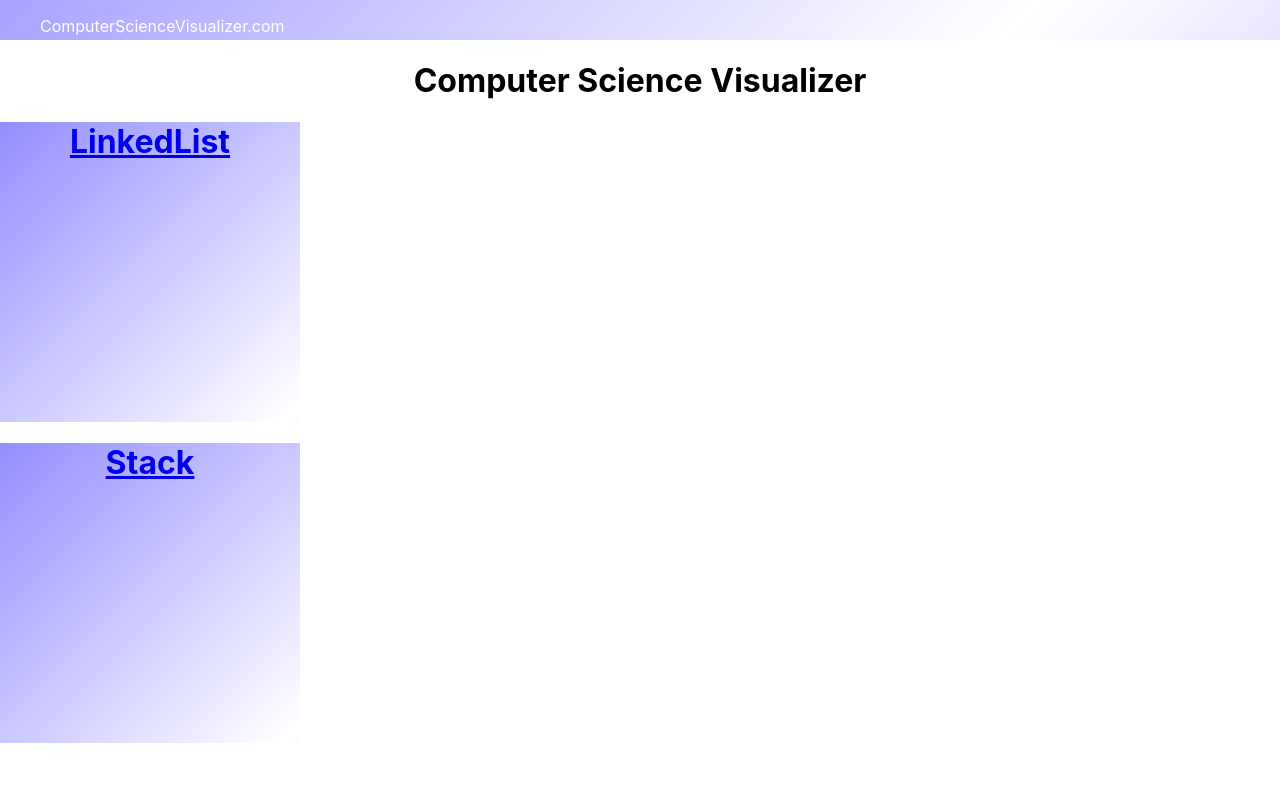
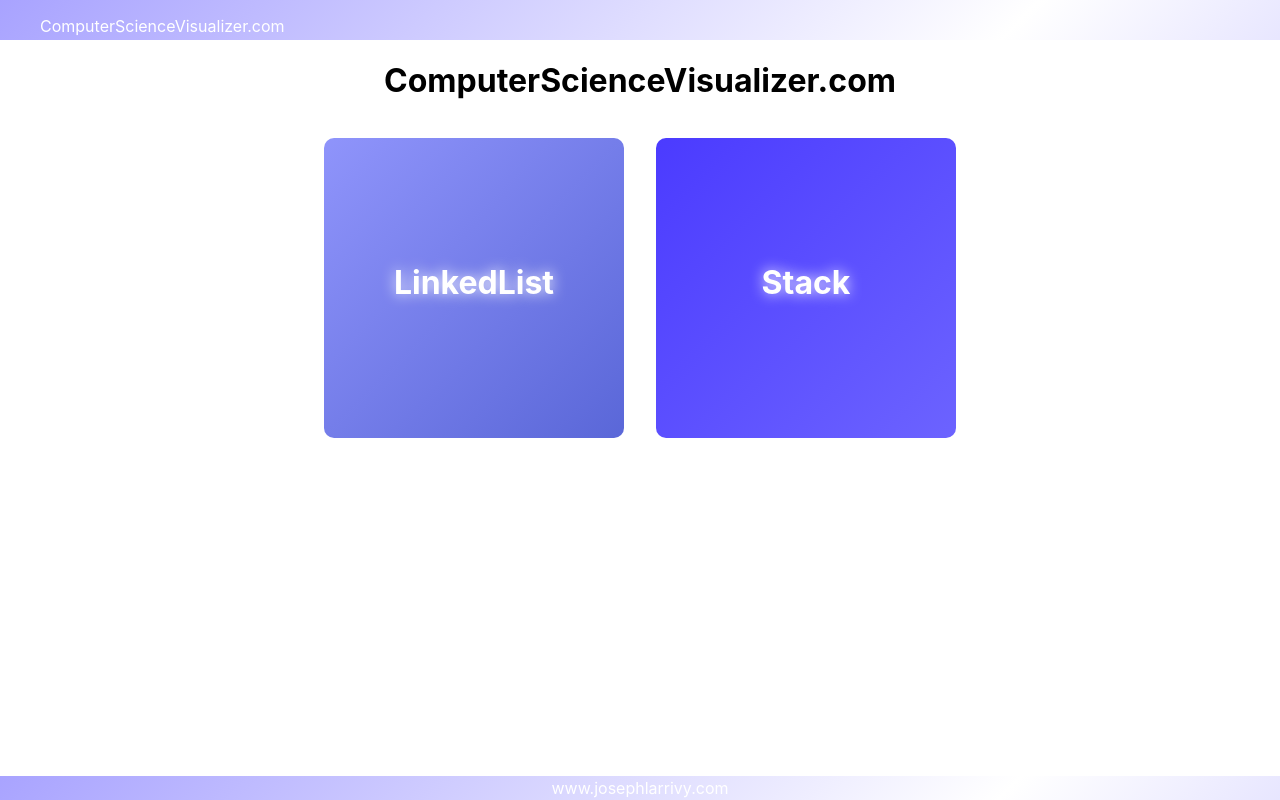
Before and after one commit to josephlarrivy/data-structures-visualizers, a React (Create React App) app: page / in a window 1280 px wide. Built offline with nearby package versions, Linux system fonts and the light colour scheme.

Commit message:
pieces of larger application coming together

```diff
--- a/src/App.css
+++ b/src/App.css
@@ -67,3 +67,25 @@
   height: 95vh;
   margin-top: 5vh;
 }
+
+.footer {
+  position: fixed;
+  bottom: 0;
+  left: 0;
+  width: 100%;
+  height: 3vh;
+  color: white;
+  display: flex;
+  justify-content: center;
+  align-items: center;
+
+
+  background: linear-gradient(-45deg, #6c63ff, white, #6c63ff, white);
+  background-size: 400% 400%;
+  animation: gradient 30s ease infinite;
+}
+
+.footer a {
+  color: white;
+    text-decoration: none;
+}
--- a/src/App.js
+++ b/src/App.js
@@ -19,6 +19,12 @@ function App() {
           <ApplicationRoutes />
         </div>
       </BrowserRouter>
+      <div className='footer'>
+        <a href='https://josephlarrivy.herokuapp.com/' target='_blank' rel='noopener noreferrer'>
+          www.josephlarrivy.com
+        </a>
+      </div>
+
     </>
   );
 }
--- a/src/NavBar.js
+++ b/src/NavBar.js
@@ -1,5 +1,3 @@
-
-
 import React, { useEffect } from "react";
 import { NavLink } from "react-router-dom";
 import { Navbar, Nav, NavItem } from "reactstrap";
--- a/src/components/Home.css
+++ b/src/components/Home.css
@@ -1,22 +1,62 @@
-.square {
-    /* position: absolute; */
-    width: 300px;
-    height: 300px;
-    background: linear-gradient(-45deg, #6c63ff, white, #6c63ff, white);
-    background-size: 400% 400%;
-    animation: gradient 30s ease infinite;
+.home {
+    display: flex;
+    /* flex-direction: column; */
+    align-items: center;
+    justify-content: center;
+    height: 100%;
 }
 
-@keyframes gradient {
+.title {
+    font-size: 2rem;
+    margin-bottom: 2rem;
+    text-decoration: none;
+    color: white;
+    text-shadow: 0 0 10px white;
+    animation: text-shine 2s ease-out infinite;
+}
+
+@keyframes text-shine {
     0% {
-        background-position: 0% 50%;
+        text-shadow: 0 0 10px white;
     }
 
     50% {
-        background-position: 100% 50%;
+        text-shadow: 0 0 20px white;
     }
 
     100% {
-        background-position: 0% 50%;
+        text-shadow: 0 0 10px white;
     }
 }
+
+
+.title a {
+    text-decoration: none;
+    color: inherit;
+}
+
+.square {
+    display: flex;
+    align-items: center;
+    justify-content: center;
+    width: 300px;
+    height: 300px;
+    margin: 1rem;
+    border-radius: 10px;
+    color: white;
+    font-size: 2rem;
+    cursor: pointer;
+    transition: transform 0.2s ease-in-out;
+}
+
+.linked-list {
+    background: linear-gradient(-45deg, #5a67d8, #8f94fb);
+}
+
+.stack {
+    background: linear-gradient(-45deg, #6c63ff, #4b3bff);
+}
+
+.square:hover {
+    transform: scale(1.1);
+}
--- a/src/components/Home.js
+++ b/src/components/Home.js
@@ -7,17 +7,19 @@ import './Home.css'
 const Home = () => {
 
   return (
+    <div className="home-container">
+      <h1>ComputerScienceVisualizer.com</h1>
       <div className="home">
-      <h1>Computer Science Visualizer</h1>
-      <div className="square">
-        <h1>
+        <div className="square linked-list">
+          <h1 className="title">
             <Link to={`/linkedlist`}>LinkedList</Link>
           </h1>
         </div>
-      <div className="square">
-        <h1>
+        <div className="square stack">
+          <h1 className="title">
             <Link to={`/stack`}>Stack</Link>
           </h1>
+        </div>
       </div>
     </div>
   )
```
Lines whose indentation alone changed are shown as unchanged.
